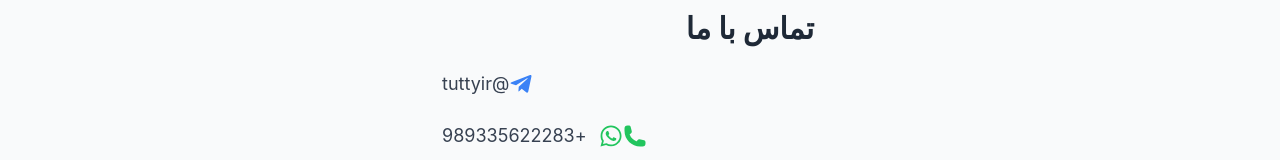
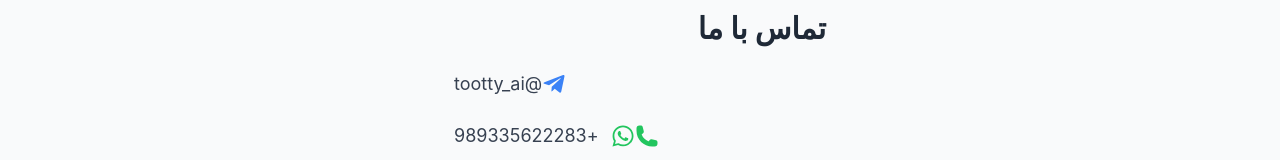
Before and after one commit to hossjar/transcription_service, a Next.js app in the folder frontend/: page /contact in a window 1280 px wide. Shown: the part 151-311 px from the top of the page. Built offline with nearby package versions, Linux system fonts and the light colour scheme; no server answers.

Commit message:
fix tutty

```diff
--- a/frontend/src/app/contact/page.js
+++ b/frontend/src/app/contact/page.js
@@ -16,8 +16,8 @@ export default function Contact() {
         {
             id: 'telegram',
             icon: <FaTelegramPlane className="h-6 w-6 text-blue-500" />,
-            identifier: '@tuttyir',
-            link: 'https://t.me/tuttyir',
+            identifier: '@tootty_ai',
+            link: 'https://t.me/tootty_com',
             ariaLabel: 'Telegram',
         },
         {
--- a/frontend/src/app/dashboard/page.js
+++ b/frontend/src/app/dashboard/page.js
@@ -191,7 +191,7 @@ export default function Home() {
         return (
         <div className="text-center mt-20">
             <h1 className="text-4xl font-extrabold mb-4">
-            Welcome to <span className="text-primary">Tutty</span>
+            Welcome to <span className="text-primary">Tootty</span>
             </h1>
             <p className="text-lg mb-8">
             Transcribe your media files easily and quickly.
--- a/frontend/src/app/layout.js
+++ b/frontend/src/app/layout.js
@@ -8,9 +8,9 @@ import { GA_TRACKING_ID } from '../lib/gtag'; // Google Analytics tracking ID
 
 export const metadata = {
   metadataBase: new URL('https://tootty.com'),
-  title: '19121388 ',
-  description: 'Transcribe and convert your media files (audio, video) to text or subtitles seamlessly with Tutty. Supports multiple languages including Persian, English, French, and more.',
-  keywords: ['تبدیل صوت به متن','زیرنویس اتوماتیک','پیاده سازی','transcription', 'subtitle generation', 'media transcription', 'audio to text', 'farsi subtitle', 'speech recognition', 'Tutty', 'automatic transcription'],
+  title: 'Tootty AI',
+  description: 'Transcribe and convert your media files (audio, video) to text or subtitles seamlessly with Tootty. Supports multiple languages including Persian, English, French, and more.',
+  keywords: ['تبدیل صوت به متن','زیرنویس اتوماتیک','پیاده سازی','transcription', 'subtitle generation', 'media transcription', 'audio to text', 'farsi subtitle', 'speech recognition', 'Tootty', 'automatic transcription'],
   icons: '/favicon.ico',
   openGraph: {
     title: 'TooTTy - Advanced Transcription and Subtitle Generation',
@@ -31,7 +31,7 @@ export const metadata = {
   twitter: {
     card: 'summary_large_image',
     title: 'Tootty - Transcription Service',
-    description: 'Transcribe your media files easily with Tutty.',
+    description: 'Transcribe your media files easily with Tootty.',
     images: ['/images/og-image.jpg'],
   },
   alternates: {
--- a/frontend/src/app/page.js
+++ b/frontend/src/app/page.js
@@ -47,7 +47,7 @@ export default function Home() {
                     __html: JSON.stringify({
                         "@context": "https://schema.org",
                         "@type": "WebSite",
-                        name: "Tutty",
+                        name: "Tootty",
                         url: "https://tootty.com/",
                         description:
                             "Transcribe and convert media files (audio, video) automatically.",
--- a/frontend/src/components/Footer.js
+++ b/frontend/src/components/Footer.js
@@ -30,7 +30,7 @@ export default function Footer() {
             <div className="w-full md:w-1/3 flex justify-start items-center">
                 <p className="text-sm text-gray-500">
                 &copy; {new Date().getFullYear()}{' '}
-                <span className="font-semibold text-primary">Tutty</span>.
+                <span className="font-semibold text-primary">Tootty</span>.
                 {' '}Powered by IRSDN.
                 </p>
             </div>
--- a/frontend/src/components/Navbar.js
+++ b/frontend/src/components/Navbar.js
@@ -130,7 +130,7 @@ export default function Navbar() {
                 height={36}
                 className="mr-2"
             />
-            <span className="text-primary">Tutty</span>
+            <span className="text-primary">Tootty</span>
             </Link>
 
             {/* Desktop Menu */}
--- a/frontend/src/locales/en.json
+++ b/frontend/src/locales/en.json
@@ -1,5 +1,5 @@
 {
-    "welcome_message": "Welcome to Tutty",
+    "welcome_message": "Welcome to Tootty",
     "transcribe_your_media": "Transcribe your media files easily and quickly.",
     "login_with_google": "Login with Google",
     "start_here": "Start here",
@@ -73,7 +73,7 @@
     "basic_plan_hours": "1-4 hours",
     "standard_plan_hours": "5-20 hours",
     "premium_plan_hours": "+21 hours",
-    "insufficient_transcription_time": "Insufficient transcription time. Please buy more from Tutty.",
+    "insufficient_transcription_time": "Insufficient transcription time. Please buy more from Tootty.",
     "tag_audio_events": "Tag Audio Events",
     "diarize": "Speaker Detection"
     }
```
Also changed, not shown: 1 other file (tests, documents, lock files or other folders).
